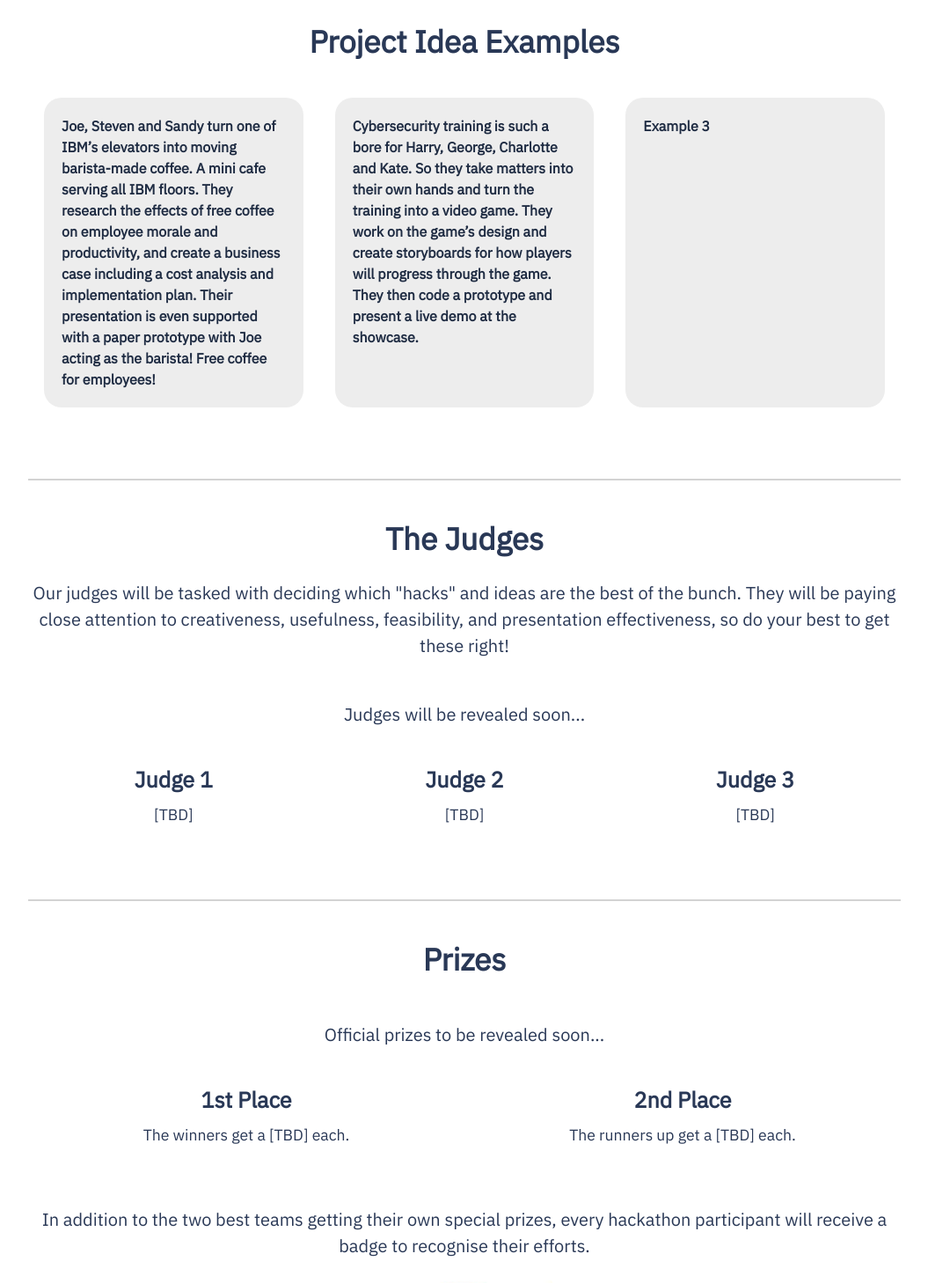
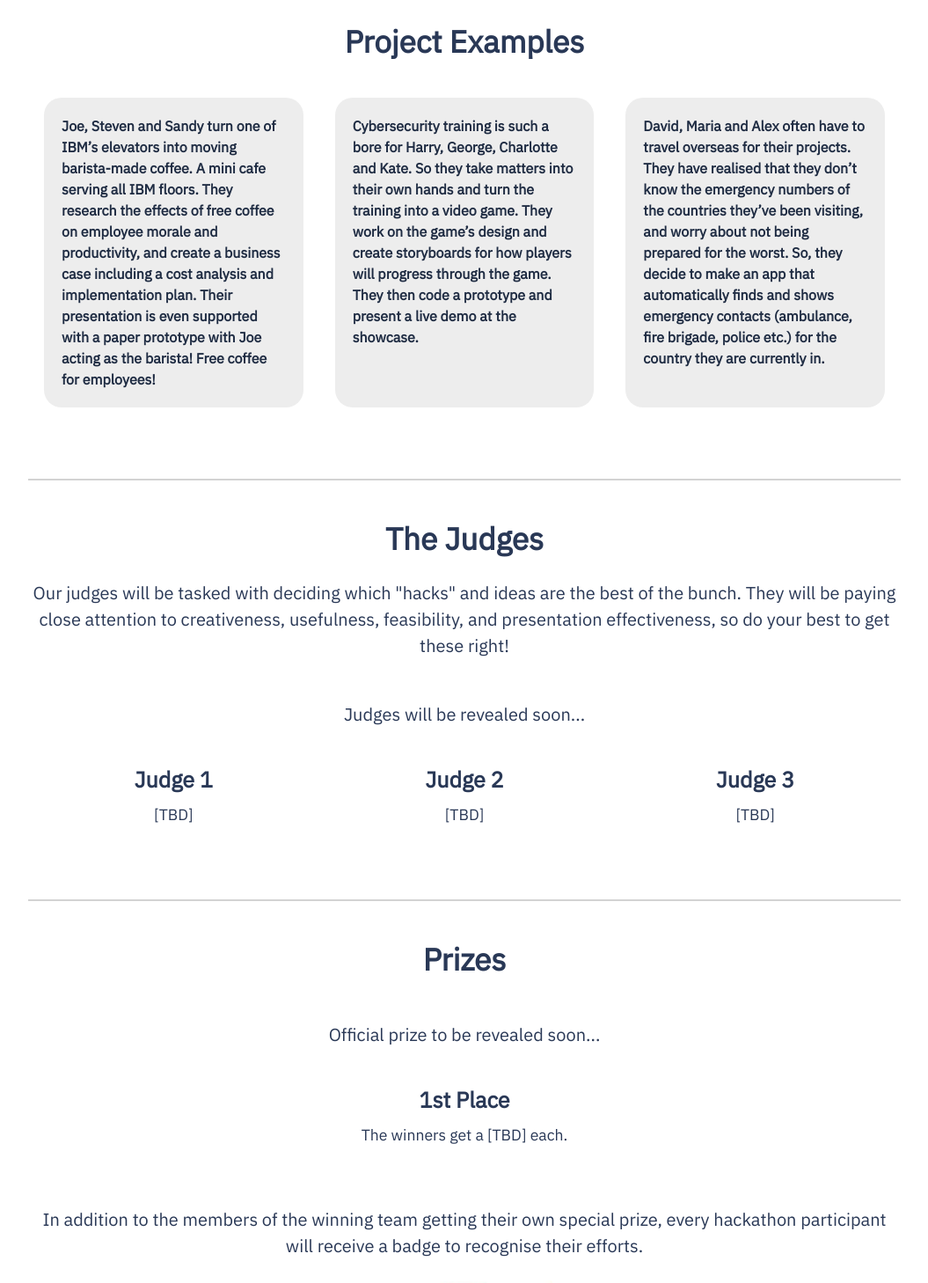
Before and after one commit to max-philip/IBM-GradHack-Website, a React (Create React App) app: page / in a window 1280 px wide. Shown: the part 2480-3938 px from the top of the page at 88% size, without its empty margins (112-1167 px from the left). Built offline with nearby package versions, Linux system fonts and the light colour scheme; a web font is replaced by a local one.

Commit message:
3 examples in

```diff
--- a/src/App.js
+++ b/src/App.js
@@ -59,7 +59,7 @@ class App extends Component {
         <Heading title="What will you be doing?"/>
         <InfoCards />
         <br /><br /><br />
-        <Heading title="Project Idea Examples"/>
+        <Heading title="Project Examples"/>
         <Examples />
         <br/><br />
 
--- a/src/Const.js
+++ b/src/Const.js
@@ -2,3 +2,7 @@ export const LINK_SIGNUP = "https://bit.ly/ibm-gradhack-2019-rego"
 
 
 // "https://christineliu974944.typeform.com/to/dLKIkx"
+
+export const EXAMPLE_1 = "Joe, Steven and Sandy turn one of IBM’s elevators into moving barista-made coffee. A mini cafe serving all IBM floors. They research the effects of free coffee on employee morale and productivity, and create a business case including a cost analysis and implementation plan. Their presentation is even supported with a paper prototype with Joe acting as the barista! Free coffee for employees!"
+export const EXAMPLE_2 = "Cybersecurity training is such a bore for Harry, George,  Charlotte and Kate. So they take matters into their own hands and turn the training into  a video game. They work on the game’s design and create storyboards for how players will  progress through the game. They then code a prototype and present a live demo at the showcase."
+export const EXAMPLE_3 = "David, Maria and Alex often have to travel overseas for their projects. They have realised that they don’t know the emergency numbers of the countries they’ve been visiting, and worry about not being prepared for the worst. So, they decide to make an app that automatically finds and shows emergency contacts (ambulance, fire brigade, police etc.) for the country they are currently in."
--- a/src/components/Examples.js
+++ b/src/components/Examples.js
@@ -3,6 +3,8 @@ import React, { Component } from 'react'
 import { Card, CardGroup } from 'react-bootstrap'
 
 import '../styles/card.scss'
+
+import * as ConstClass from '../Const';
 
 
 export default class Examples extends Component {
@@ -13,12 +15,8 @@ export default class Examples extends Component {
           {/* <Card.Img variant="top" src="holder.js/100px160" /> */}
           <Card.Body className="example-card">
             <Card.Text>
-              <div className="example-text">Joe, Steven and Sandy turn one of IBM’s elevators into moving
-                barista-made coffee. A mini cafe serving all IBM floors. They
-                research the effects of free coffee on employee morale and productivity,
-                and create a business case including a cost analysis and implementation
-                plan. Their presentation is even supported with a paper prototype with
-                Joe acting as the barista! Free coffee for employees!
+              <div className="example-text">
+                {ConstClass.EXAMPLE_1}
               </div>
             </Card.Text>
           </Card.Body>
@@ -27,11 +25,9 @@ export default class Examples extends Component {
           {/* <Card.Img variant="top" src="holder.js/100px160" /> */}
           <Card.Body className="example-card">
              <Card.Text>
-             <div className="example-text">Cybersecurity training is such a bore for Harry, George,
-             Charlotte and Kate. So they take matters into their own hands and turn the training into
-             a video game. They work on the game’s design and create storyboards for how players will
-             progress through the game. They then code a prototype and present a live demo at the showcase.
-              </div>
+             <div className="example-text">
+                {ConstClass.EXAMPLE_2}
+             </div>
             </Card.Text>
           </Card.Body>
         </Card>
@@ -39,8 +35,9 @@ export default class Examples extends Component {
           {/* <Card.Img variant="top" src="holder.js/100px160" /> */}
           <Card.Body className="example-card">
              <Card.Text>
-             <div className="example-text">Example 3
-              </div>
+             <div className="example-text">
+              {ConstClass.EXAMPLE_3}
+             </div>
             </Card.Text>
           </Card.Body>
         </Card>
--- a/src/components/Prizes.js
+++ b/src/components/Prizes.js
@@ -12,7 +12,7 @@ export default class Prizes extends Component {
 
         <br />
         <div className="desc-para">
-        Official prizes to be revealed soon...
+        Official prize to be revealed soon...
         </div>
         <br />
 
@@ -26,20 +26,20 @@ export default class Prizes extends Component {
             </Card.Text>
           </Card.Body>
         </Card>
-        <Card>
-        {/* <Card.Img src={require("../images/movie.png")} style={{width:"250px", display: "block", margin:"auto"}}/> */}
+        {/* <Card>
+        <Card.Img src={require("../images/movie.png")} style={{width:"250px", display: "block", margin:"auto"}}/>
           <Card.Body>
             <Card.Title className="info-title">2nd Place</Card.Title>
             <Card.Text>
               The runners up get a [TBD] each.
             </Card.Text>
           </Card.Body>
-        </Card>
+        </Card> */}
       </CardGroup>
 
       <br /><br />
       <div className="desc-para">
-        In addition to the two best teams getting their own special prizes, every hackathon participant will
+        In addition to the members of the winning team getting their own special prize, every hackathon participant will
         receive a badge to recognise their efforts.
       </div>
       <br />
```
